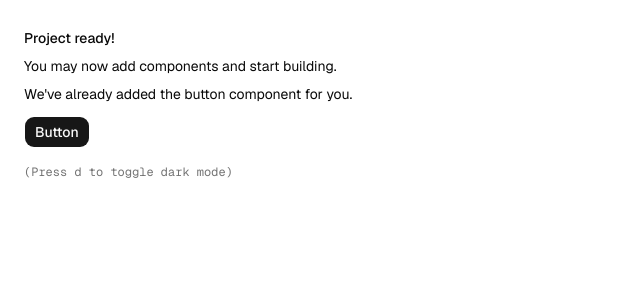
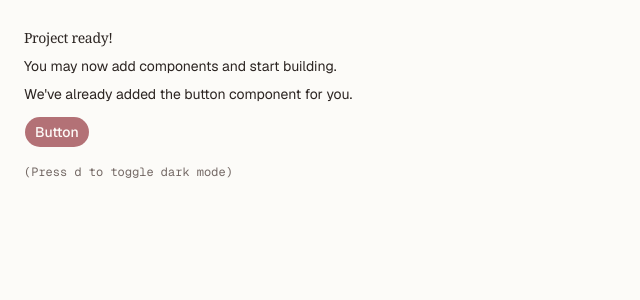
Before and after one commit to jenodinerifat59/WedPlan-client, a Next.js app: page / in a window 1280 px wide. Shown: the top 300 px of the page, without its empty margins (0-640 px from the left). Built offline with nearby package versions, Linux system fonts and the light colour scheme.

Commit message:
chore: set up ivory and rose gold theme tokens

```diff
--- a/app/globals.css
+++ b/app/globals.css
@@ -5,8 +5,11 @@
 @custom-variant dark (&:is(.dark *));
 
 @theme inline {
-    --font-heading: var(--font-sans);
+    --font-heading: var(--font-serif);
     --font-sans: var(--font-sans);
+    --color-brand: var(--brand);
+    --color-gold: var(--gold);
+    --color-sage: var(--sage);
     --color-sidebar-ring: var(--sidebar-ring);
     --color-sidebar-border: var(--sidebar-border);
     --color-sidebar-accent-foreground: var(--sidebar-accent-foreground);
@@ -45,85 +48,108 @@
     --radius-2xl: calc(var(--radius) * 1.8);
     --radius-3xl: calc(var(--radius) * 2.2);
     --radius-4xl: calc(var(--radius) * 2.6);
+    --shadow-soft: 0 24px 60px -32px rgb(43 35 33 / 0.28);
+    --shadow-card: 0 10px 30px -18px rgb(43 35 33 / 0.25);
 }
 
 :root {
-    --background: oklch(1 0 0);
-    --foreground: oklch(0.145 0 0);
+    --font-serif: "Playfair Display", "Cormorant Garamond", Georgia, serif;
+    --background: oklch(0.988 0.004 85);
+    --foreground: oklch(0.27 0.012 40);
     --card: oklch(1 0 0);
-    --card-foreground: oklch(0.145 0 0);
+    --card-foreground: oklch(0.27 0.012 40);
     --popover: oklch(1 0 0);
-    --popover-foreground: oklch(0.145 0 0);
-    --primary: oklch(0.205 0 0);
-    --primary-foreground: oklch(0.985 0 0);
-    --secondary: oklch(0.97 0 0);
-    --secondary-foreground: oklch(0.205 0 0);
-    --muted: oklch(0.97 0 0);
-    --muted-foreground: oklch(0.556 0 0);
-    --accent: oklch(0.97 0 0);
-    --accent-foreground: oklch(0.205 0 0);
-    --destructive: oklch(0.577 0.245 27.325);
-    --border: oklch(0.922 0 0);
-    --input: oklch(0.922 0 0);
-    --ring: oklch(0.708 0 0);
-    --chart-1: oklch(0.87 0 0);
-    --chart-2: oklch(0.556 0 0);
-    --chart-3: oklch(0.439 0 0);
-    --chart-4: oklch(0.371 0 0);
-    --chart-5: oklch(0.269 0 0);
-    --radius: 0.625rem;
-    --sidebar: oklch(0.985 0 0);
-    --sidebar-foreground: oklch(0.145 0 0);
-    --sidebar-primary: oklch(0.205 0 0);
-    --sidebar-primary-foreground: oklch(0.985 0 0);
-    --sidebar-accent: oklch(0.97 0 0);
-    --sidebar-accent-foreground: oklch(0.205 0 0);
-    --sidebar-border: oklch(0.922 0 0);
-    --sidebar-ring: oklch(0.708 0 0);
+    --popover-foreground: oklch(0.27 0.012 40);
+    --primary: oklch(0.62 0.085 15);
+    --primary-foreground: oklch(0.99 0.005 60);
+    --secondary: oklch(0.965 0.012 45);
+    --secondary-foreground: oklch(0.33 0.02 35);
+    --muted: oklch(0.96 0.008 60);
+    --muted-foreground: oklch(0.53 0.015 45);
+    --accent: oklch(0.94 0.022 20);
+    --accent-foreground: oklch(0.36 0.04 15);
+    --destructive: oklch(0.57 0.19 25);
+    --border: oklch(0.915 0.014 45);
+    --input: oklch(0.915 0.014 45);
+    --ring: oklch(0.62 0.085 15);
+    --chart-1: oklch(0.62 0.085 15);
+    --chart-2: oklch(0.72 0.09 85);
+    --chart-3: oklch(0.55 0.06 150);
+    --chart-4: oklch(0.45 0.04 300);
+    --chart-5: oklch(0.78 0.06 50);
+    --radius: 1rem;
+    --sidebar: oklch(0.976 0.01 50);
+    --sidebar-foreground: oklch(0.27 0.012 40);
+    --sidebar-primary: oklch(0.62 0.085 15);
+    --sidebar-primary-foreground: oklch(0.99 0.005 60);
+    --sidebar-accent: oklch(0.945 0.018 35);
+    --sidebar-accent-foreground: oklch(0.33 0.02 35);
+    --sidebar-border: oklch(0.915 0.014 45);
+    --sidebar-ring: oklch(0.62 0.085 15);
+    --brand: oklch(0.62 0.085 15);
+    --gold: oklch(0.72 0.09 85);
+    --sage: oklch(0.6 0.05 150);
 }
 
 .dark {
-    --background: oklch(0.145 0 0);
-    --foreground: oklch(0.985 0 0);
-    --card: oklch(0.205 0 0);
-    --card-foreground: oklch(0.985 0 0);
-    --popover: oklch(0.205 0 0);
-    --popover-foreground: oklch(0.985 0 0);
-    --primary: oklch(0.922 0 0);
-    --primary-foreground: oklch(0.205 0 0);
-    --secondary: oklch(0.269 0 0);
-    --secondary-foreground: oklch(0.985 0 0);
-    --muted: oklch(0.269 0 0);
-    --muted-foreground: oklch(0.708 0 0);
-    --accent: oklch(0.269 0 0);
-    --accent-foreground: oklch(0.985 0 0);
-    --destructive: oklch(0.704 0.191 22.216);
-    --border: oklch(1 0 0 / 10%);
-    --input: oklch(1 0 0 / 15%);
-    --ring: oklch(0.556 0 0);
-    --chart-1: oklch(0.87 0 0);
-    --chart-2: oklch(0.556 0 0);
-    --chart-3: oklch(0.439 0 0);
-    --chart-4: oklch(0.371 0 0);
-    --chart-5: oklch(0.269 0 0);
-    --sidebar: oklch(0.205 0 0);
-    --sidebar-foreground: oklch(0.985 0 0);
-    --sidebar-primary: oklch(0.488 0.243 264.376);
-    --sidebar-primary-foreground: oklch(0.985 0 0);
-    --sidebar-accent: oklch(0.269 0 0);
-    --sidebar-accent-foreground: oklch(0.985 0 0);
-    --sidebar-border: oklch(1 0 0 / 10%);
-    --sidebar-ring: oklch(0.556 0 0);
+    --background: oklch(0.19 0.012 20);
+    --foreground: oklch(0.95 0.006 60);
+    --card: oklch(0.23 0.014 20);
+    --card-foreground: oklch(0.95 0.006 60);
+    --popover: oklch(0.23 0.014 20);
+    --popover-foreground: oklch(0.95 0.006 60);
+    --primary: oklch(0.76 0.07 15);
+    --primary-foreground: oklch(0.22 0.02 20);
+    --secondary: oklch(0.28 0.014 20);
+    --secondary-foreground: oklch(0.95 0.006 60);
+    --muted: oklch(0.28 0.012 20);
+    --muted-foreground: oklch(0.7 0.012 45);
+    --accent: oklch(0.31 0.025 15);
+    --accent-foreground: oklch(0.95 0.006 60);
+    --destructive: oklch(0.7 0.17 22);
+    --border: oklch(1 0 0 / 12%);
+    --input: oklch(1 0 0 / 16%);
+    --ring: oklch(0.76 0.07 15);
+    --chart-1: oklch(0.76 0.07 15);
+    --chart-2: oklch(0.78 0.08 85);
+    --chart-3: oklch(0.68 0.06 150);
+    --chart-4: oklch(0.62 0.05 300);
+    --chart-5: oklch(0.82 0.05 50);
+    --sidebar: oklch(0.22 0.012 20);
+    --sidebar-foreground: oklch(0.95 0.006 60);
+    --sidebar-primary: oklch(0.76 0.07 15);
+    --sidebar-primary-foreground: oklch(0.22 0.02 20);
+    --sidebar-accent: oklch(0.3 0.02 20);
+    --sidebar-accent-foreground: oklch(0.95 0.006 60);
+    --sidebar-border: oklch(1 0 0 / 12%);
+    --sidebar-ring: oklch(0.76 0.07 15);
+    --brand: oklch(0.76 0.07 15);
+    --gold: oklch(0.78 0.08 85);
+    --sage: oklch(0.68 0.06 150);
 }
 
 @layer base {
   * {
     @apply border-border outline-ring/50;
-    }
+  }
+
+  html {
+    @apply scroll-smooth;
+  }
+
   body {
-    @apply bg-background text-foreground;
-    }
-  html {
-    @apply font-sans;
-    }
+    @apply bg-background text-foreground antialiased;
+    font-feature-settings: "ss01" 1;
+  }
+
+  h1,
+  h2,
+  h3,
+  h4 {
+    @apply font-heading tracking-tight;
+  }
+
+  ::selection {
+    @apply bg-primary/20 text-foreground;
+  }
 }
```
